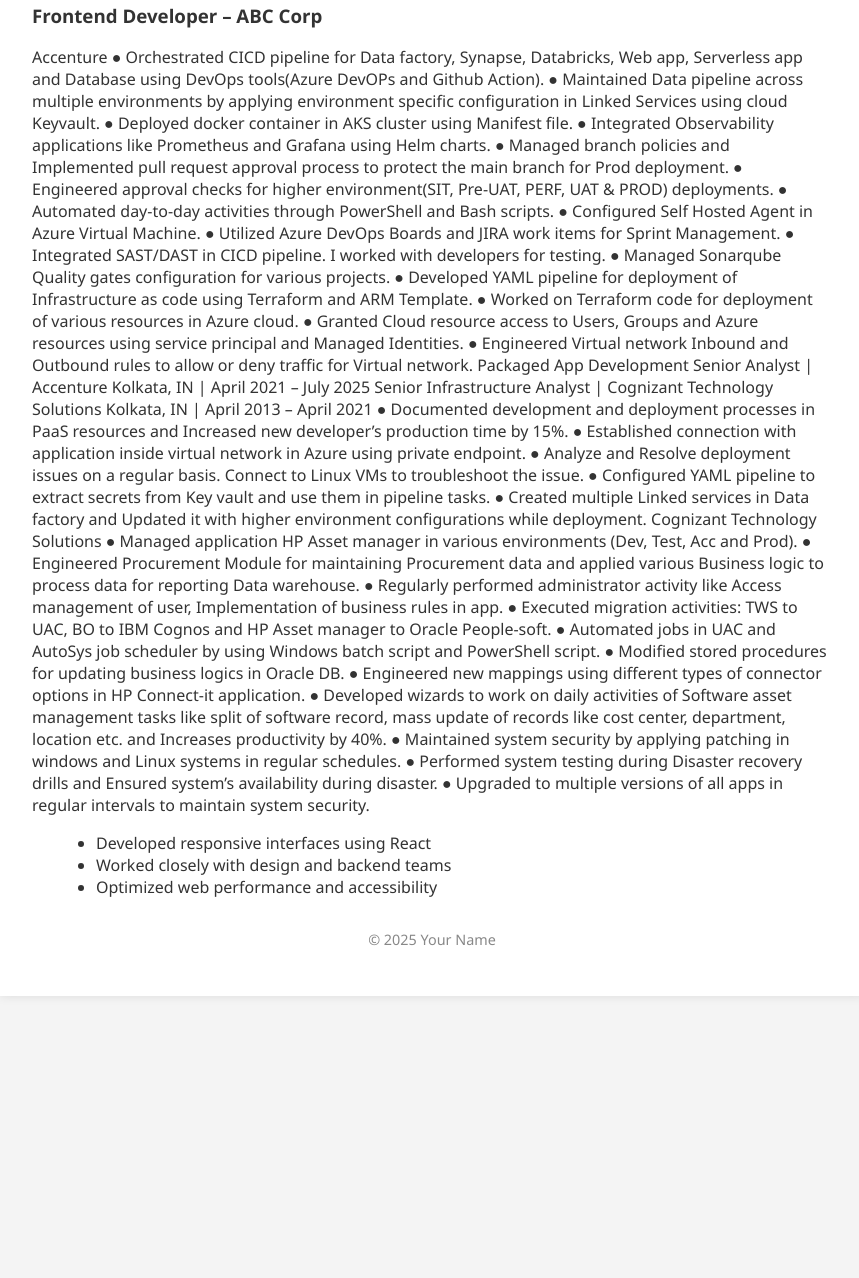
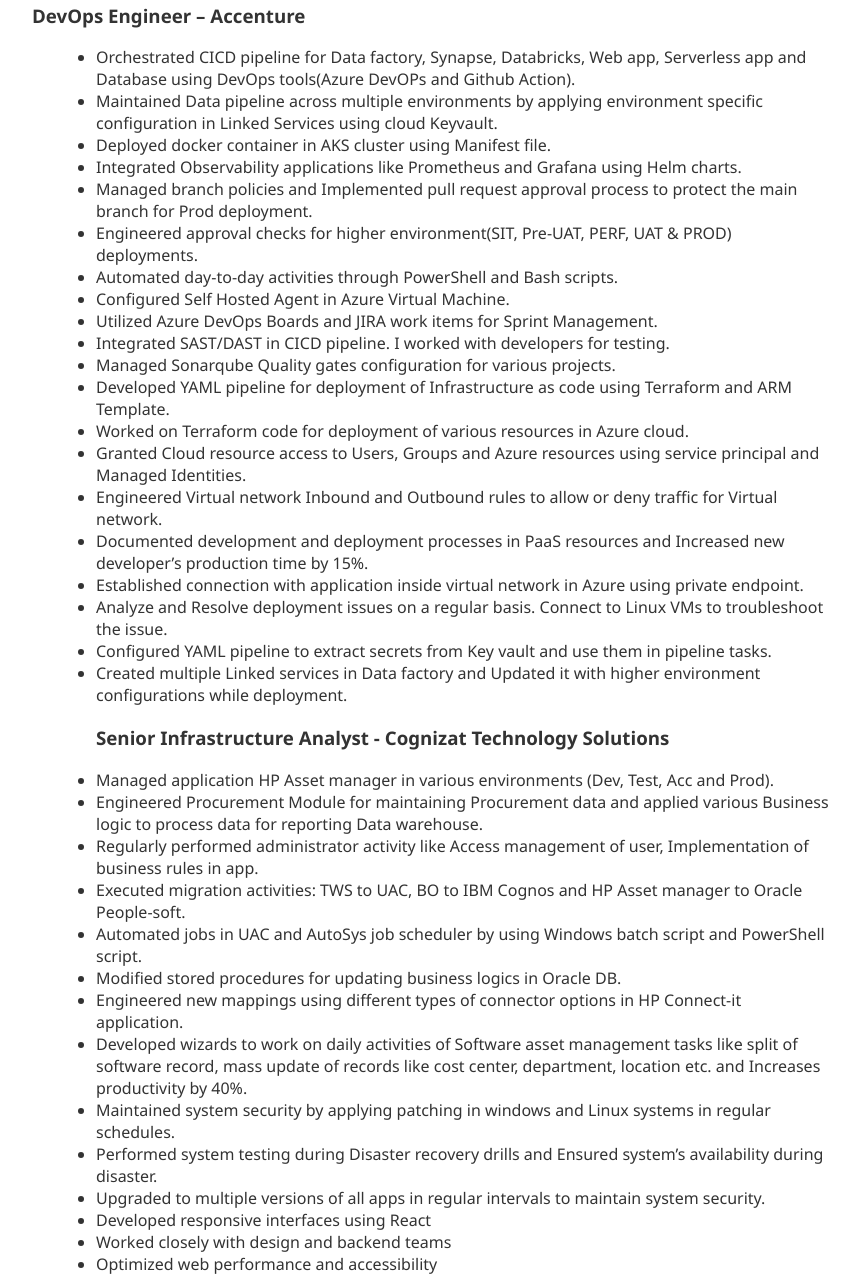
Before and after one commit to VivekAnandDevOps/VAnand, a plain HTML site: page index.html in a window 1280 px wide. Shown: the part 1189-2467 px from the top of the page, without its empty margins (208-1067 px from the left). Before the commit the page ends 2217 px from the top, so only its background shows below. Drawn offline with Linux system fonts and the light colour scheme.

Commit message:
structring

```diff
--- a/index.html
+++ b/index.html
@@ -52,44 +52,44 @@
 
     <section>
       <h2>Experience</h2>
-      <h3>Frontend Developer – ABC Corp</h3>
-      <p>Accenture
-● Orchestrated CICD pipeline for Data factory, Synapse, Databricks, Web app, Serverless app and Database using DevOps tools(Azure DevOPs and Github Action).
-● Maintained Data pipeline across multiple environments by applying environment specific configuration in Linked Services using cloud Keyvault.
-● Deployed docker container in AKS cluster using Manifest file.
-● Integrated Observability applications like Prometheus and Grafana using Helm charts.
-● Managed branch policies and Implemented pull request approval process to protect the main branch for Prod deployment.
-● Engineered approval checks for higher environment(SIT, Pre-UAT, PERF, UAT & PROD) deployments.
-● Automated day-to-day activities through PowerShell and Bash scripts.
-● Configured Self Hosted Agent in Azure Virtual Machine.
-● Utilized Azure DevOps Boards and JIRA work items for Sprint Management.
-● Integrated SAST/DAST in CICD pipeline. I worked with developers for testing.
-● Managed Sonarqube Quality gates configuration for various projects.
-● Developed YAML pipeline for deployment of Infrastructure as code using Terraform and ARM Template.
-● Worked on Terraform code for deployment of various resources in Azure cloud.
-● Granted Cloud resource access to Users, Groups and Azure resources using service principal and Managed Identities.
-● Engineered Virtual network Inbound and Outbound rules to allow or deny traffic for Virtual network.
-     Packaged App Development Senior Analyst | Accenture Kolkata, IN | April 2021 – July 2025 Senior Infrastructure Analyst | Cognizant Technology Solutions Kolkata, IN | April 2013 – April 2021
-● Documented development and deployment processes in PaaS resources and Increased new developer’s production time by 15%.
-● Established connection with application inside virtual network in Azure using private endpoint.
-● Analyze and Resolve deployment issues on a regular basis. Connect to Linux VMs to troubleshoot the issue.
-● Configured YAML pipeline to extract secrets from Key vault and use them in pipeline tasks.
-● Created multiple Linked services in Data factory and Updated it with higher environment configurations while deployment.
-Cognizant Technology Solutions
-● Managed application HP Asset manager in various environments (Dev, Test, Acc and Prod).
-● Engineered Procurement Module for maintaining Procurement data and applied various Business logic to process data for
-reporting Data warehouse.
-● Regularly performed administrator activity like Access management of user, Implementation of business rules in app.
-● Executed migration activities: TWS to UAC, BO to IBM Cognos and HP Asset manager to Oracle People-soft.
-● Automated jobs in UAC and AutoSys job scheduler by using Windows batch script and PowerShell script.
-● Modified stored procedures for updating business logics in Oracle DB.
-● Engineered new mappings using different types of connector options in HP Connect-it application.
-● Developed wizards to work on daily activities of Software asset management tasks like split of software record, mass update
-of records like cost center, department, location etc. and Increases productivity by 40%.
-● Maintained system security by applying patching in windows and Linux systems in regular schedules.
-● Performed system testing during Disaster recovery drills and Ensured system’s availability during disaster.
-● Upgraded to multiple versions of all apps in regular intervals to maintain system security.</p>
+      <h3>DevOps Engineer – Accenture</h3>
       <ul>
+        <li>Orchestrated CICD pipeline for Data factory, Synapse, Databricks, Web app, Serverless app and Database using DevOps tools(Azure DevOPs and Github Action).</li>
+        <li> Maintained Data pipeline across multiple environments by applying environment specific configuration in Linked Services using cloud Keyvault.
+        <li>Deployed docker container in AKS cluster using Manifest file.</li>
+        <li>Integrated Observability applications like Prometheus and Grafana using Helm charts.</li>
+        <li>Managed branch policies and Implemented pull request approval process to protect the main branch for Prod deployment.</li>
+        <li>Engineered approval checks for higher environment(SIT, Pre-UAT, PERF, UAT & PROD) deployments.</li>
+        <li>Automated day-to-day activities through PowerShell and Bash scripts.</li>
+        <li>Configured Self Hosted Agent in Azure Virtual Machine.</li>
+        <li>Utilized Azure DevOps Boards and JIRA work items for Sprint Management.</li>
+        <li>Integrated SAST/DAST in CICD pipeline. I worked with developers for testing.</li>
+        <li>Managed Sonarqube Quality gates configuration for various projects.</li>
+        <li>Developed YAML pipeline for deployment of Infrastructure as code using Terraform and ARM Template.</li>
+        <li>Worked on Terraform code for deployment of various resources in Azure cloud.</li>
+        <li>Granted Cloud resource access to Users, Groups and Azure resources using service principal and Managed Identities.</li>
+        <li>Engineered Virtual network Inbound and Outbound rules to allow or deny traffic for Virtual network.</li>
+        <li>Documented development and deployment processes in PaaS resources and Increased new developer’s production time by 15%.</li>
+        <li>Established connection with application inside virtual network in Azure using private endpoint.</li>
+        <li>Analyze and Resolve deployment issues on a regular basis. Connect to Linux VMs to troubleshoot the issue.</li>
+        <li>Configured YAML pipeline to extract secrets from Key vault and use them in pipeline tasks.</li>
+        <li>Created multiple Linked services in Data factory and Updated it with higher environment configurations while deployment.</li>
+
+        <h3>Senior Infrastructure Analyst - Cognizat Technology Solutions </h3>
+        <li>Managed application HP Asset manager in various environments (Dev, Test, Acc and Prod).</li>
+        <li>Engineered Procurement Module for maintaining Procurement data and applied various Business logic to process data for
+reporting Data warehouse.</li>
+        <li>Regularly performed administrator activity like Access management of user, Implementation of business rules in app.</li>
+        <li>Executed migration activities: TWS to UAC, BO to IBM Cognos and HP Asset manager to Oracle People-soft.</li>
+        <li>Automated jobs in UAC and AutoSys job scheduler by using Windows batch script and PowerShell script.</li>
+        <li>Modified stored procedures for updating business logics in Oracle DB.</li>
+        <li>Engineered new mappings using different types of connector options in HP Connect-it application.</li>
+        <li>Developed wizards to work on daily activities of Software asset management tasks like split of software record, mass update
+of records like cost center, department, location etc. and Increases productivity by 40%.</li>
+        <li>Maintained system security by applying patching in windows and Linux systems in regular schedules.</li>
+        <li>Performed system testing during Disaster recovery drills and Ensured system’s availability during disaster.</li>
+        <li>Upgraded to multiple versions of all apps in regular intervals to maintain system security.</li>
+
         <li>Developed responsive interfaces using React</li>
         <li>Worked closely with design and backend teams</li>
         <li>Optimized web performance and accessibility</li>
```
